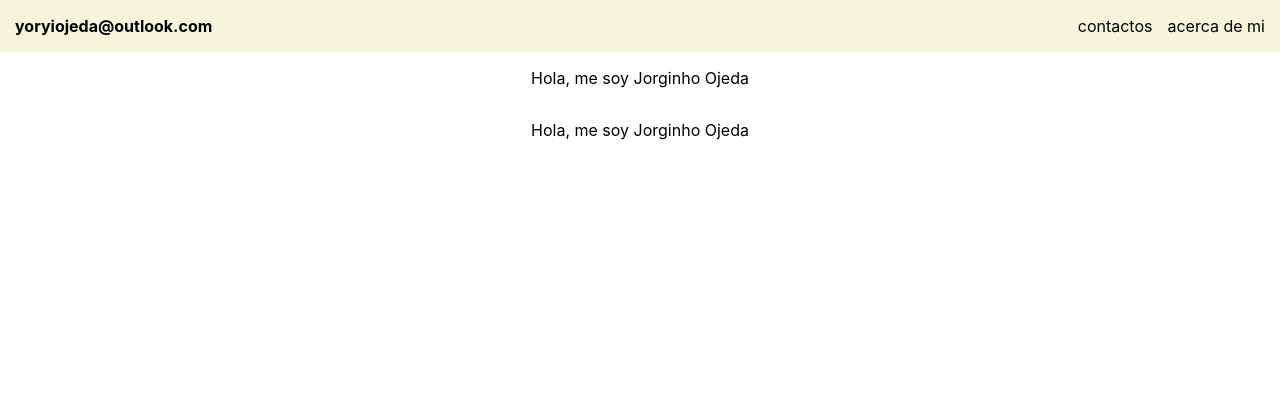
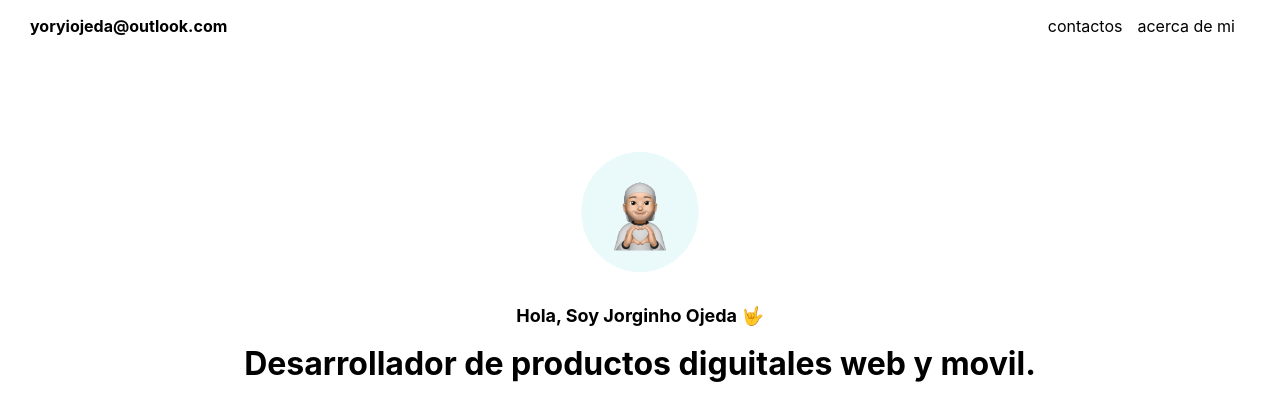
Before and after one commit to yoryi/jorginho-ojeda, a React (Create React App) app: page / in a window 1280 px wide. Shown: the top 420 px of the page. Built offline with nearby package versions, Linux system fonts and the light colour scheme.

Commit message:
feat: font integration small adjustments

```diff
--- a/src/components/navbar/style.css
+++ b/src/components/navbar/style.css
@@ -1,13 +1,14 @@
 .container-navbar {
   display: flex;
-  background-color: beige;
+  background-color: white;
   justify-content: space-between;
   padding: 0px;
+  padding-left: 30px;
+  padding-right: 30px;
 }
 
 .text-email {
   font-weight: bold;
-  padding-left: 15px;
 }
 
 .text-select {
--- a/src/constants/image/index.js
+++ b/src/constants/image/index.js
@@ -1,5 +1,7 @@
 import ERROR_404 from '../../assets/404.svg'
+import EMOJI from '../../assets/emoji.svg'
 const APPIMAGE = {
-    ERROR_404
+    ERROR_404,
+    EMOJI
 };
 export default APPIMAGE;
--- a/src/pages/home/index.js
+++ b/src/pages/home/index.js
@@ -1,4 +1,5 @@
 import {Navbar} from '../../components';
+import APPIMAGE from '../../constants/image';
 import './style.css';
 
 function App() {
@@ -6,14 +7,17 @@ function App() {
     return (
       <>
       <Navbar />
+      <div className="container-image">
+          <img src={APPIMAGE.EMOJI} alt='' className='image-emoji'/>
+      </div>
       <div className="container-p">
-          <p className="App-link">
-            Hola, me soy Jorginho Ojeda
+          <p className="text-name">
+            Hola, Soy Jorginho Ojeda 🤟
           </p>
       </div>
       <div className="container-p">
-          <p className="App-link">
-            Hola, me soy Jorginho Ojeda
+          <p className="text-content">
+            Desarrollador de productos diguitales web y movil.
           </p>
       </div>
       </>
--- a/src/pages/home/style.css
+++ b/src/pages/home/style.css
@@ -3,3 +3,29 @@
   justify-content:center;
   flex: 1;
 }
+
+.container-image {
+  flex: 1;
+  display: flex;
+  padding-top: 100px;
+  justify-content:center;
+}
+
+.image-emoji {
+  height: 120px;
+  width: 120px;
+}
+
+/* textos  */
+.text-name {
+  font-size: 18px;
+  font-weight: bold;
+  padding-top: 15px;
+}
+
+.text-content {
+  font-size: 32px;
+  font-weight: bold;
+  margin: 0px;
+  /* padding-top: 0px; */
+}
```
Also changed, not shown: src/assets/emoji.svg (added).
